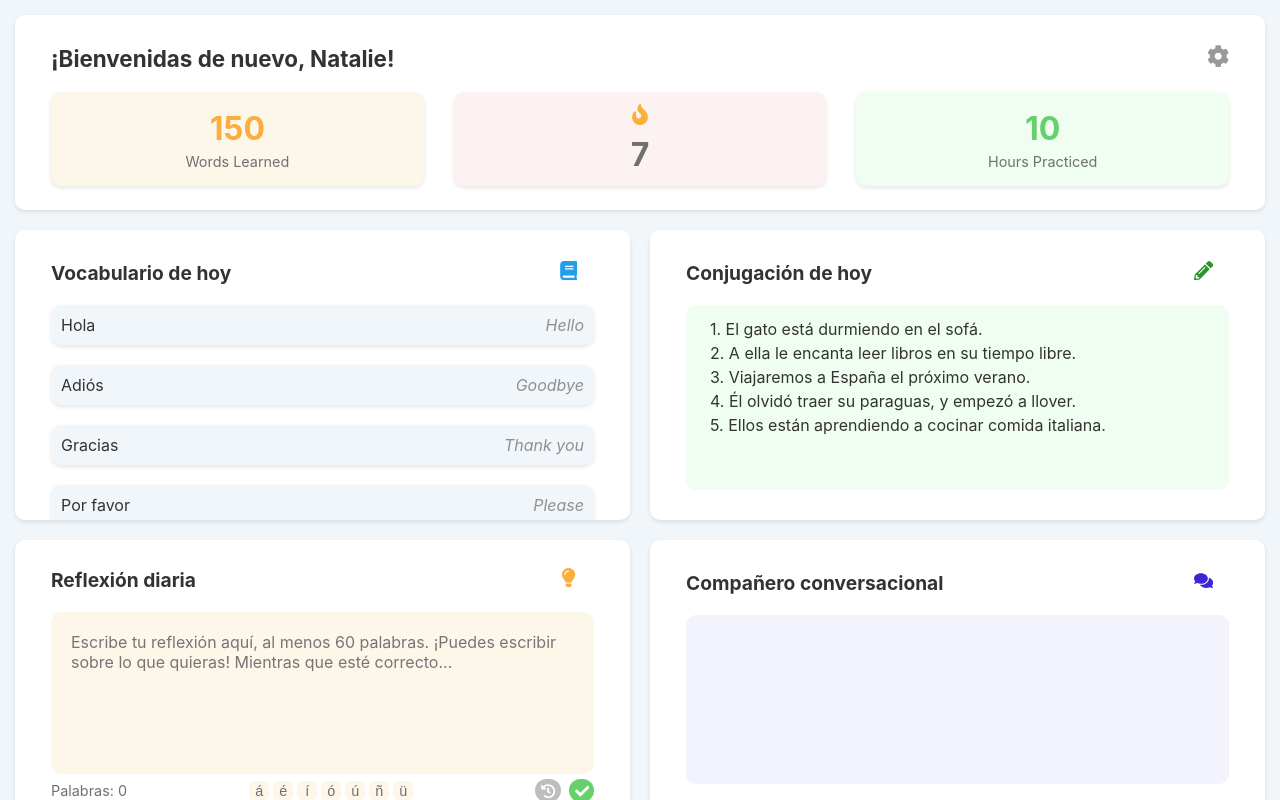
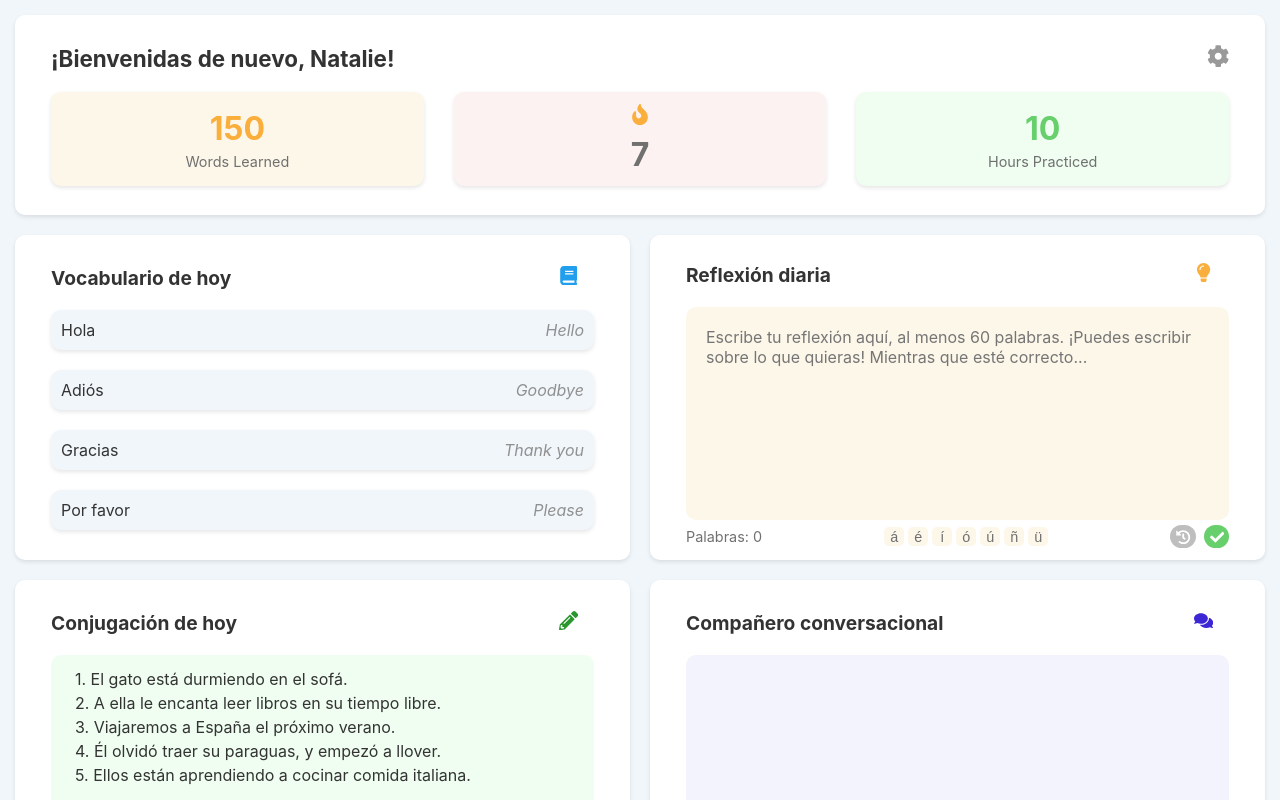
Before and after one commit to snowcodeer/language-dailies-frontend, a React (Create React App) app: page / in a window 1280 px wide. Built offline with nearby package versions, Linux system fonts and the light colour scheme.

Commit message:
mobile friendly edits

```diff
--- a/src/styles/BentoBox.css
+++ b/src/styles/BentoBox.css
@@ -64,6 +64,7 @@ margin: 0 0 16px;
     padding: 10px; /* Reduce padding */
     padding-bottom: 40px; /* Add padding to the bottom */
     margin-bottom: 20px; /* Add margin to the bottom */
+    height: 94vh;
     grid-template-areas:
       "card1"
       "card2"
@@ -81,8 +82,11 @@ margin: 0 0 16px;
   .card2, .card3, .card4, .card5, .card6, .card7 {
     min-width: auto; /* Remove minimum width constraint */
   }
+  .card1 {
+    height: 155px;
+  }
   .card2 {
-    height: 245px;
+    height: 280px;
   }
   .card3{
     height: 250px;
@@ -105,10 +109,11 @@ margin: 0 0 16px;
     padding: 15px; /* Adjust padding */
     padding-bottom: 40px; /* Add padding to the bottom */
     margin-bottom: 20px; /* Add margin to the bottom */
+    height: 94vh;
     grid-template-areas:
       "card1 card1"
-      "card2 card6"
-      "card3 card4"
+      "card2 card3"
+      "card6 card4"
       "card5 card7";
   }
 
@@ -116,16 +121,20 @@ margin: 0 0 16px;
     padding: 12px 28px; /* Adjust padding for medium screens */
   }
 
+  .card1 {
+    height: 155px;
+  }
+
   .card2, .card3, .card4, .card5, .card6, .card7 {
     min-width: auto; /* Remove minimum width constraint */
   }
 
   .card2 {
-    height: 245px;
+    height: 280px;
   }
 
-  .card3{
-    height: 250px;
+  .card6{
+    height: 300px;
   }
 }
 
```
